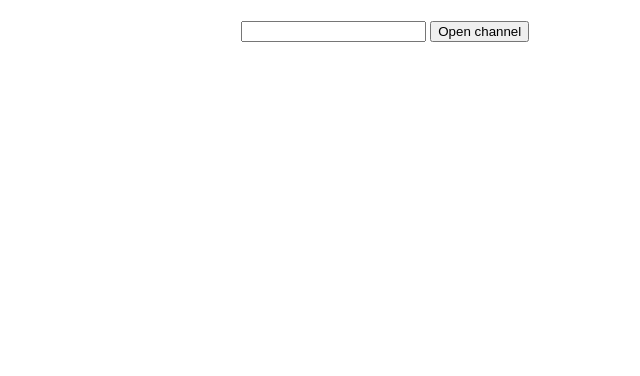
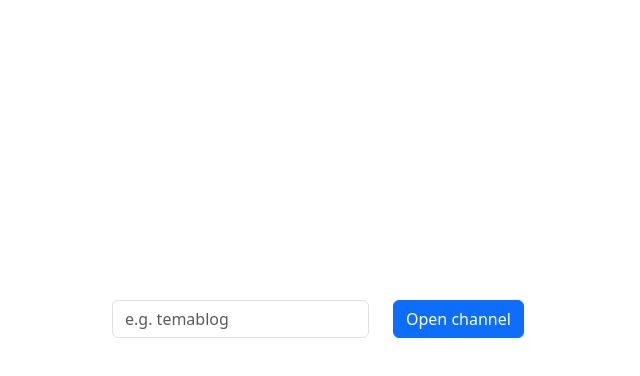
Before and after one commit to Zakhar02/SSAD_TG_To_Web, a React (Create React App) app in the folder frontend/: page /channels/1/messages in a window 1280 px wide. Shown: the top 376 px of the page, without its empty margins (255-895 px from the left). Built offline with nearby package versions, Linux system fonts and the light colour scheme.

Commit message:
add bootstrap, react-router

```diff
--- a/frontend/package.json
+++ b/frontend/package.json
@@ -7,8 +7,11 @@
     "@testing-library/jest-dom": "^5.11.4",
     "@testing-library/react": "^11.1.0",
     "@testing-library/user-event": "^12.1.10",
+    "bootstrap": "5.1.1",
     "react": "^17.0.2",
+    "react-bootstrap": "^2.0.0-rc.0",
     "react-dom": "^17.0.2",
+    "react-router-dom": "^5.3.0",
     "react-scripts": "4.0.3",
     "web-vitals": "^1.0.1"
   },
--- a/frontend/src/App.js
+++ b/frontend/src/App.js
@@ -1,14 +1,22 @@
+import {
+  BrowserRouter as Router,
+  Switch,
+  Route
+} from "react-router-dom";
 import './App.css';
 
+import HomePage from './HomePage.js';
+import MessagesPage from './MessagesPage.js';
+
+
+
 function App() {
-  return (
-    <div className="App">
-      <br />
-      <form>
-        <input type="text" /> <button>Open channel</button>
-      </form>
-    </div>
-  );
+  return <Router>
+    <Switch>
+      <Route path="/"><HomePage /></Route>
+      <Route path="/channels/:channelId/messages"><MessagesPage /></Route>
+    </Switch>
+  </Router>;
 }
 
 export default App;
--- /dev/null
+++ b/frontend/src/HomePage.js
@@ -0,0 +1,47 @@
+import Container from 'react-bootstrap/Container';
+import Row from 'react-bootstrap/Row';
+import Col from 'react-bootstrap/Col';
+import Form from 'react-bootstrap/Form';
+import InputGroup from 'react-bootstrap/InputGroup';
+import Button from 'react-bootstrap/Button';
+import FormControl from 'react-bootstrap/FormControl';
+
+import 'bootstrap/dist/css/bootstrap.min.css';
+
+
+
+const ChannelNameForm = () => {
+  return <Form>
+    <Row className="align-items-center">
+      <Col xs="auto">
+        <Form.Label htmlFor="inlineFormInput" visuallyHidden>
+          Telegram Channel Name
+        </Form.Label>
+        <Form.Control
+          className="mb-2"
+          id="inlineFormInput"
+          placeholder="e.g. temablog"
+        />
+      </Col>
+      <Col xs="auto">
+        <Button type="submit" className="mb-2">
+          Open channel
+        </Button>
+      </Col>
+    </Row>
+  </Form>;
+};
+
+
+
+const HomePage = () => {
+  return <Container>
+    <Row>
+      <Col></Col>
+      <Col style={{marginTop: 300}} xs={6}><ChannelNameForm /></Col>
+      <Col></Col>
+    </Row>
+  </Container>;
+};
+
+export default HomePage;
--- /dev/null
+++ b/frontend/src/MessagesPage.js
@@ -0,0 +1,6 @@
+
+const MessagesPage = () => {
+    return <h1>Messages page</h1>;
+};
+
+export default MessagesPage;
```
Also changed, not shown: 1 other file (tests, documents, lock files or other folders).
